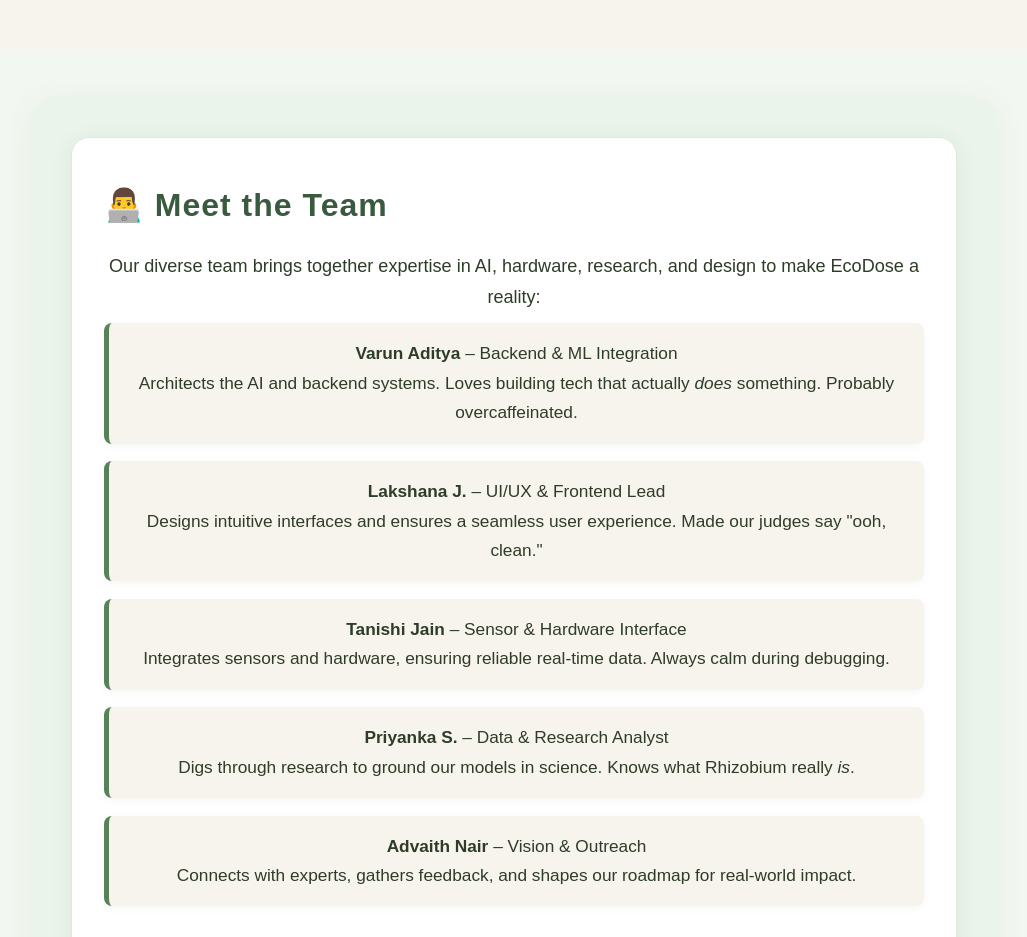
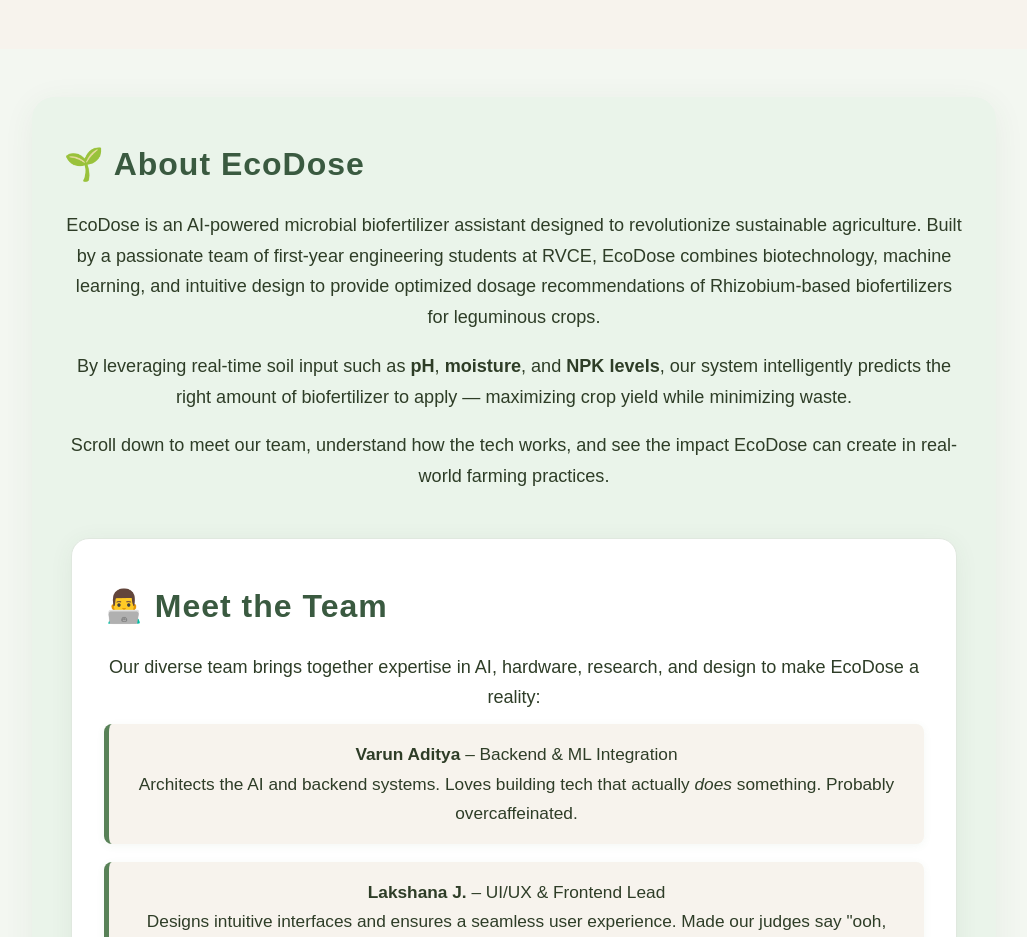
Before and after one commit to varunaditya27/EcoDose, a React (Vite) app in the folder web-app/frontend/: page / in a window 1280 px wide. Shown: the part 2140-3077 px from the top of the page, without its empty margins (126-1153 px from the left). Built offline with nearby package versions, Linux system fonts and the light colour scheme.

Commit message:
Add introductory content to About section, detailing EcoDose's mission and technology for sustainable agriculture

```diff
--- a/web-app/frontend/src/components/About.jsx
+++ b/web-app/frontend/src/components/About.jsx
@@ -10,6 +10,22 @@
 const About = () => (
   <section className="about" id="about">
     <div className="about-expanded-container">
+      <div className="intro-card">
+        <h2>🌱 About EcoDose</h2>
+        <p>
+          EcoDose is an AI-powered microbial biofertilizer assistant designed to revolutionize sustainable agriculture.
+          Built by a passionate team of first-year engineering students at RVCE, EcoDose combines biotechnology, machine learning,
+          and intuitive design to provide optimized dosage recommendations of Rhizobium-based biofertilizers for leguminous crops.
+        </p>
+        <p>
+          By leveraging real-time soil input such as <strong>pH</strong>, <strong>moisture</strong>, and <strong>NPK levels</strong>,
+          our system intelligently predicts the right amount of biofertilizer to apply — maximizing crop yield while minimizing waste.
+        </p>
+        <p>
+          Scroll down to meet our team, understand how the tech works, and see the impact EcoDose can create in real-world farming practices.
+        </p>
+      </div>
+
       <MeetTheTeam />
       <HowEcoDoseWorks />
       <ResultsAndImpact />
```
